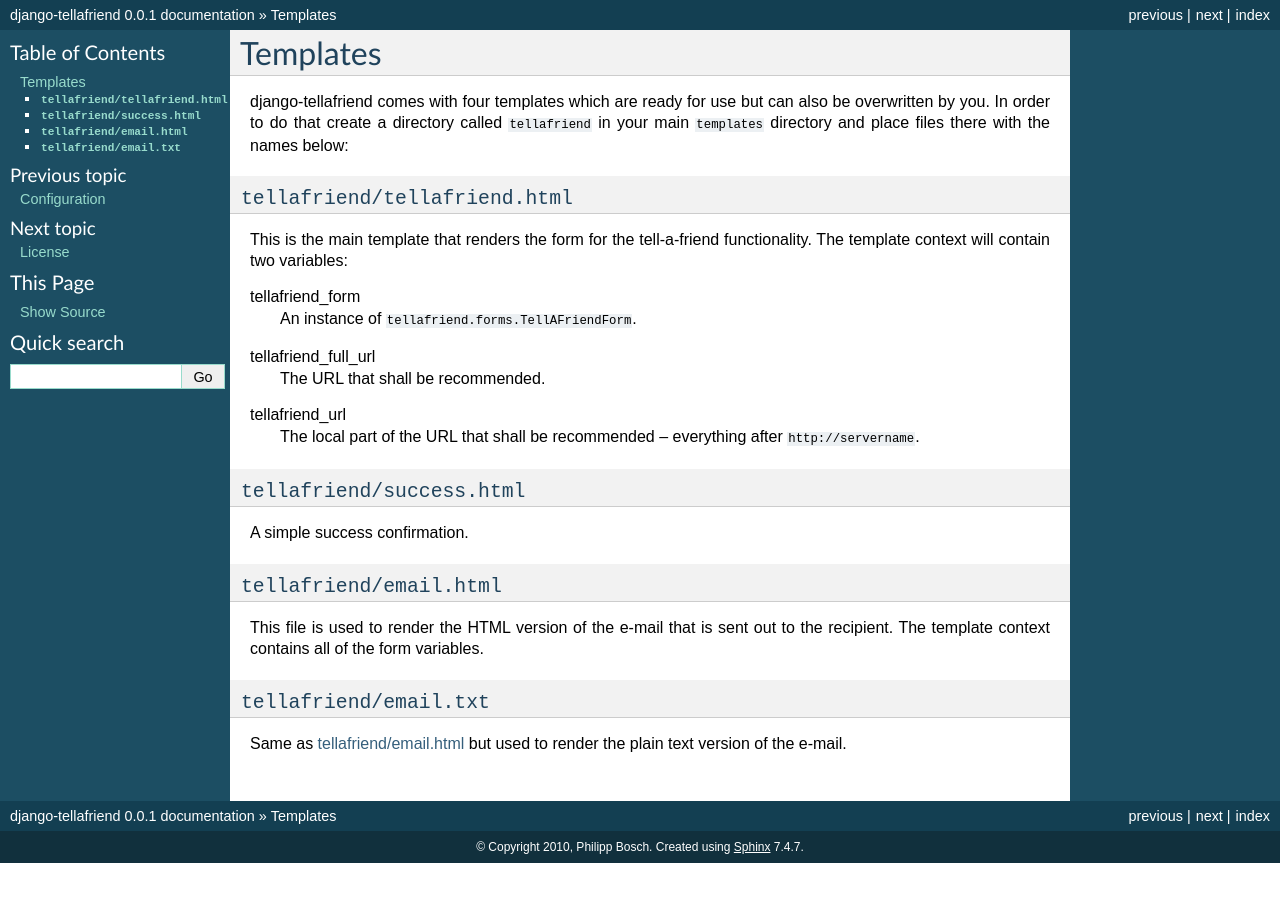
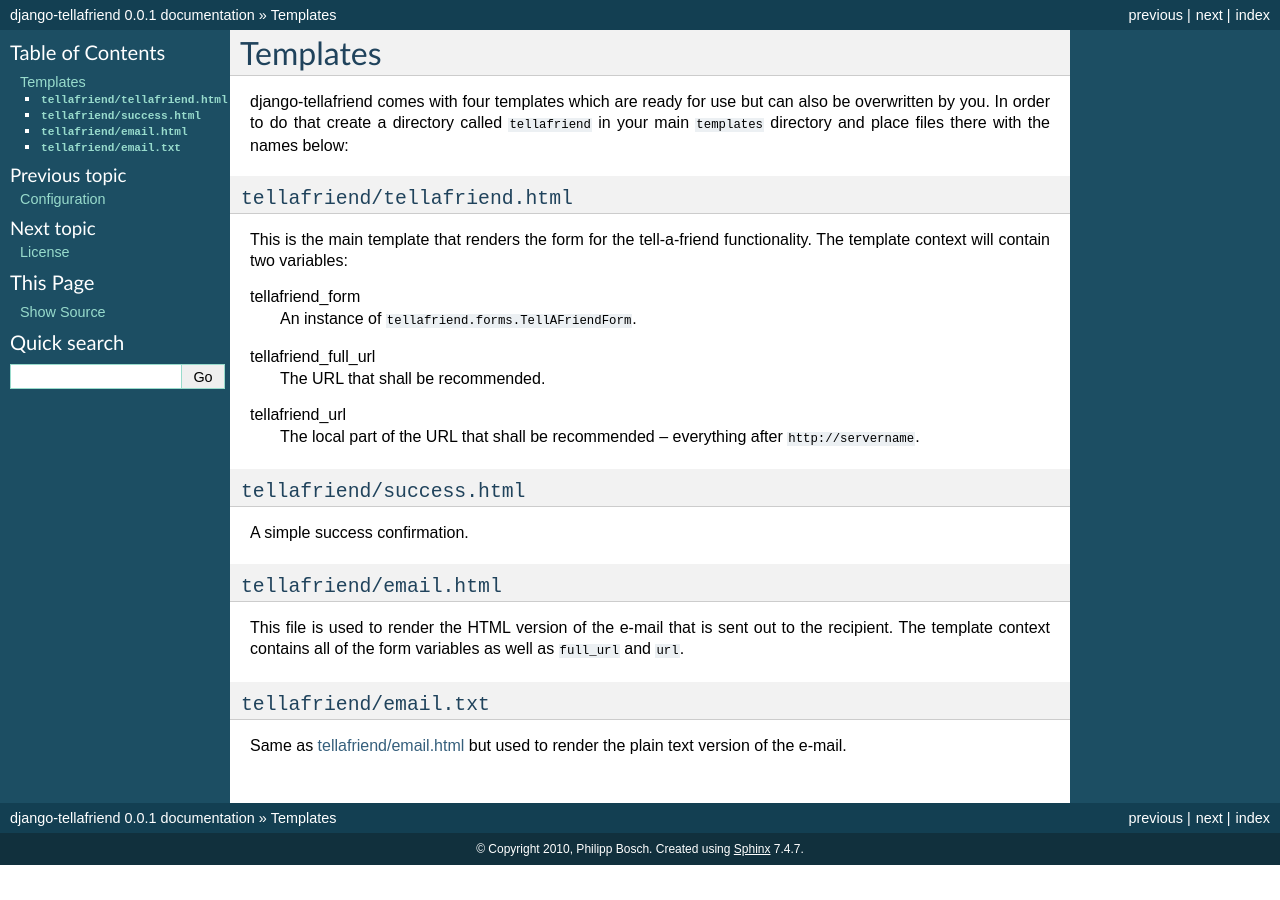
Before and after one commit to philippbosch/django-tellafriend, a Sphinx documentation site: the page built from docs/source/templates.rst, in a window 1280 px wide. Built offline with Sphinx 7.4.7, drawn with Linux system fonts in a browser that asks for light colours.

Commit message:
Changed docs according to previous commit. Bumped version to 0.0.7.

```diff
--- a/docs/source/templates.rst
+++ b/docs/source/templates.rst
@@ -29,7 +29,7 @@
 ``tellafriend/email.html``
 --------------------------
 
-This file is used to render the HTML version of the e-mail that is sent out to the recipient. The template context contains all of the form variables.
+This file is used to render the HTML version of the e-mail that is sent out to the recipient. The template context contains all of the form variables as well as ``full_url`` and ``url``.
 
 
 ``tellafriend/email.txt``
--- a/tellafriend/__init__.py
+++ b/tellafriend/__init__.py
@@ -1,4 +1,4 @@
-VERSION = (0, 0, 6)
+VERSION = (0, 0, 7)
 
 def get_version():
     """Returns the version as a human-format string."""
```
